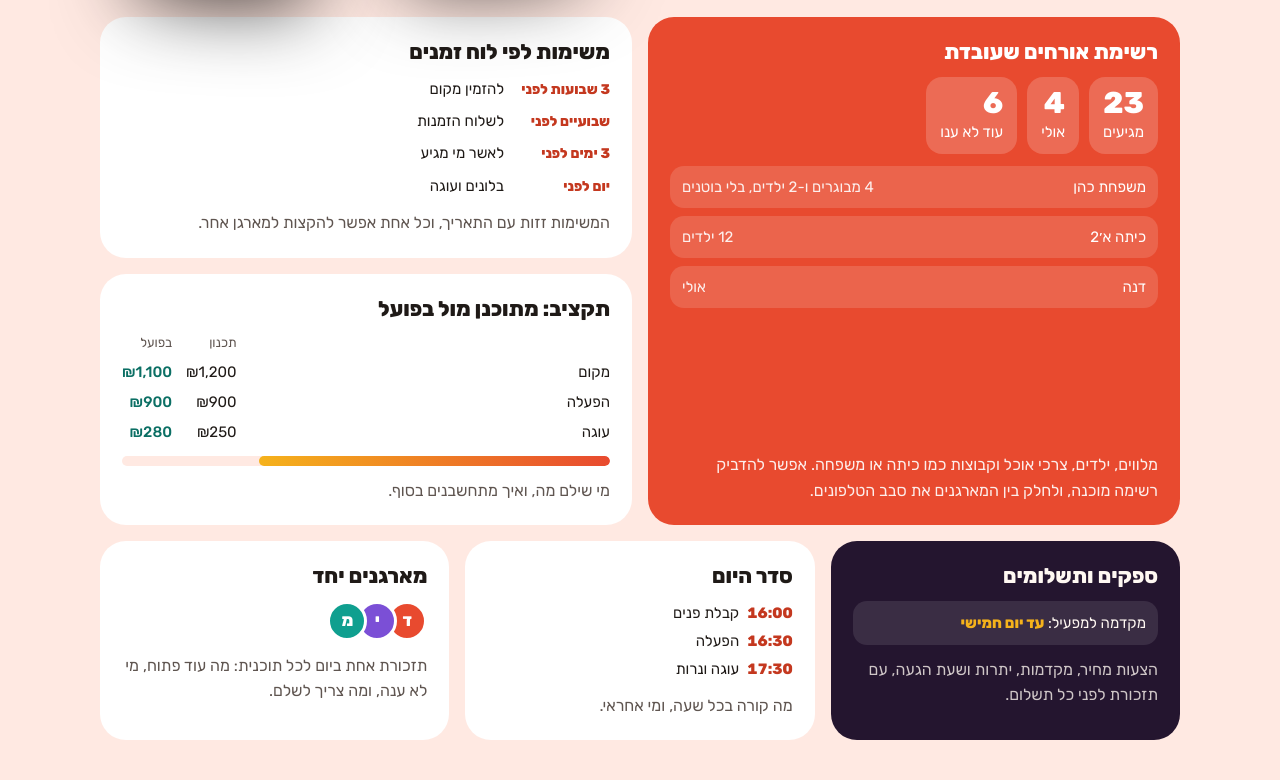
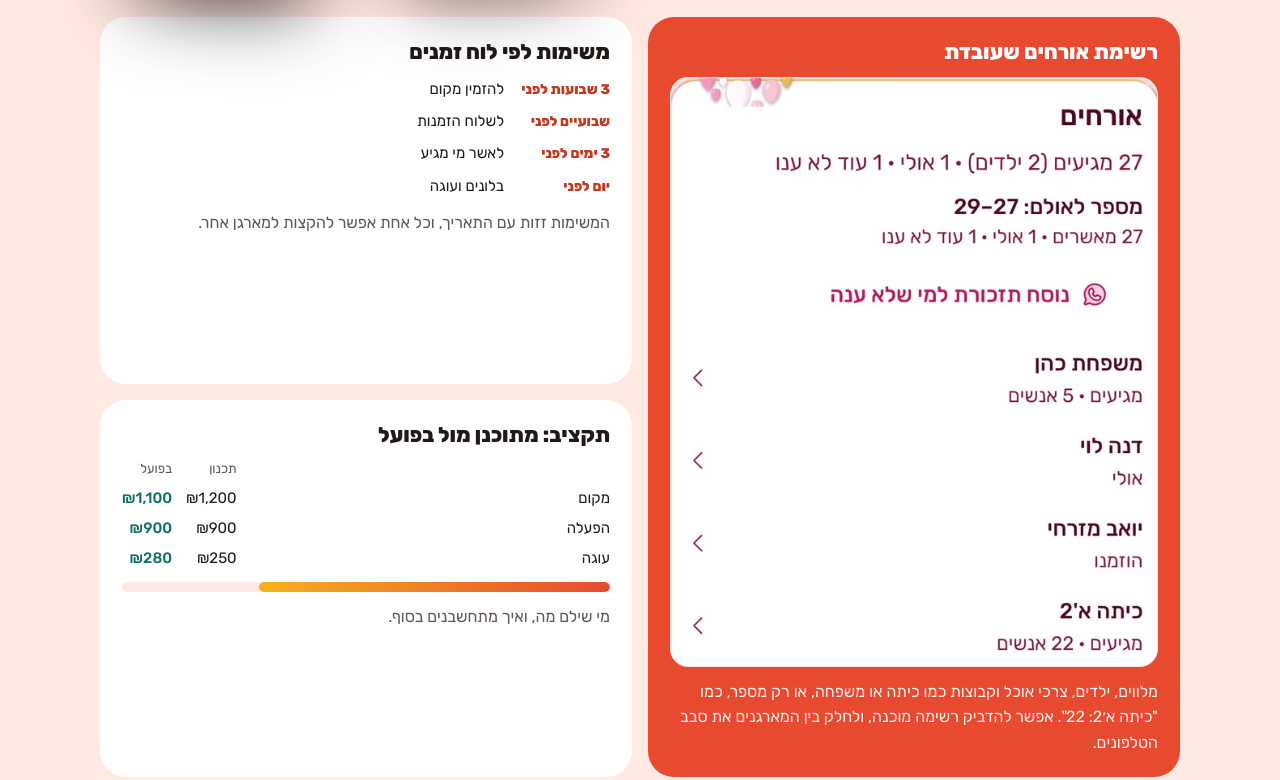
Before and after one commit to GGBoi360/lahgog-site, a plain HTML site: page index.html in a window 1280 px wide. Shown: the part 1944-2724 px from the top of the page. Drawn offline with Linux system fonts and the light colour scheme.

Commit message:
Real guest list screenshot (source 3addc563)

```diff
--- a/index.html
+++ b/index.html
@@ -111,17 +111,8 @@
           <div class="bento">
             <article class="tile t-guests">
               <h3>רשימת אורחים שעובדת</h3>
-              <div class="counts">
-                <span><b>23</b>מגיעים</span>
-                <span><b>4</b>אולי</span>
-                <span><b>6</b>עוד לא ענו</span>
-              </div>
-              <ul class="guest-list">
-                <li>משפחת כהן<em>4 מבוגרים ו-2 ילדים, בלי בוטנים</em></li>
-                <li>כיתה א׳2<em>12 ילדים</em></li>
-                <li>דנה<em>אולי</em></li>
-              </ul>
-              <p>מלווים, ילדים, צרכי אוכל וקבוצות כמו כיתה או משפחה. אפשר להדביק רשימה מוכנה, ולחלק בין המארגנים את סבב הטלפונים.</p>
+              <figure class="card-shot"><img src="/shots/17-guests-crop.webp" alt="רשימת האורחים של התוכנית: 27 מגיעים, אחד אולי, מספר לאולם 27 עד 29, ושורות לפי שם או לפי מספר, כמו כיתה א׳2 עם 22 אנשים" width="600" height="726" loading="lazy" /></figure>
+              <p>מלווים, ילדים, צרכי אוכל וקבוצות כמו כיתה או משפחה, או רק מספר, כמו "כיתה א׳2: 22". אפשר להדביק רשימה מוכנה, ולחלק בין המארגנים את סבב הטלפונים.</p>
             </article>
             <article class="tile t-timeline">
               <h3>משימות לפי לוח זמנים</h3>
```
Also changed, not shown: shots/17-guests-crop.webp (added).
